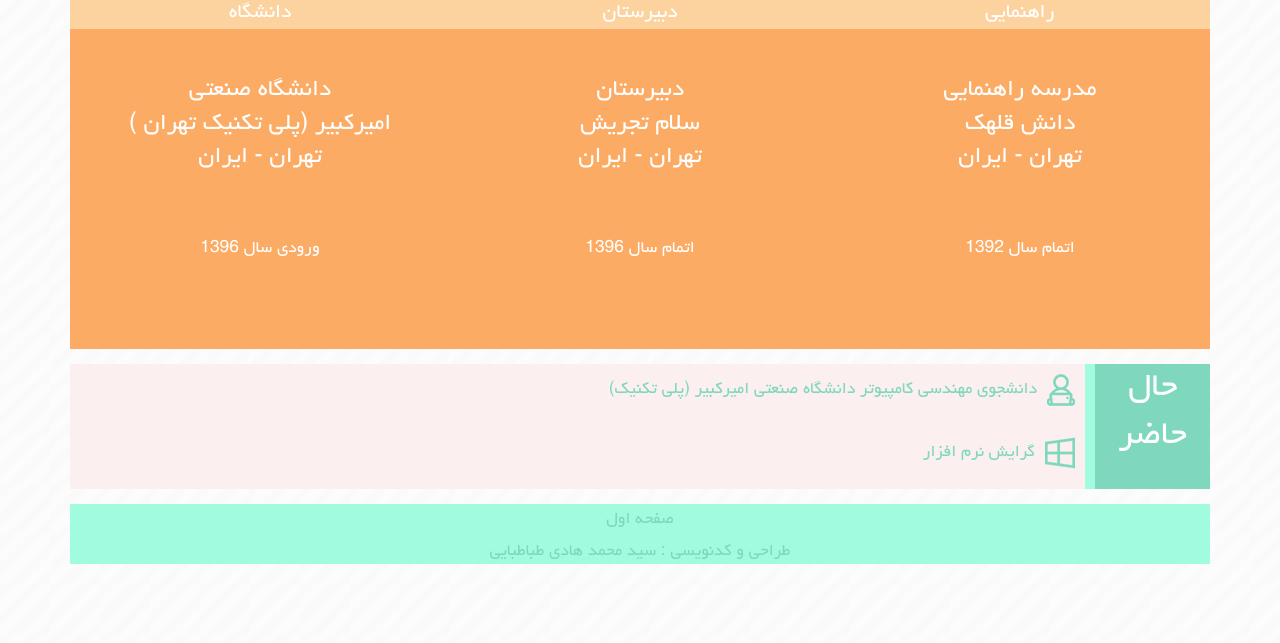
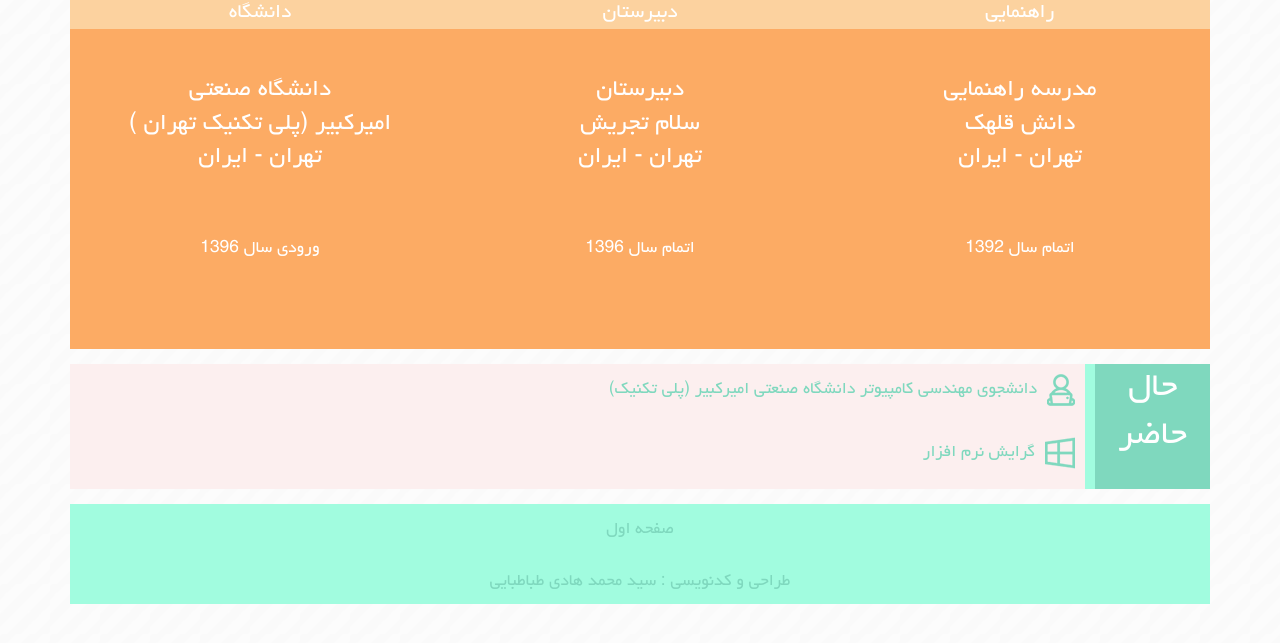
Before and after one commit to haditabatabaei/personalPortfolio, a PHP site: page /education.html in a window 1280 px wide. Shown: the part 66-709 px from the top of the page. Run offline with PHP 8.4, Linux system fonts and the light colour scheme.

Commit message:
educational copyright css styles

```diff
--- a/assets/css/educational.css
+++ b/assets/css/educational.css
@@ -125,6 +125,12 @@
     min-width: 125px;
 }
 
+#copyright h5 {
+    padding: 10px;
+}
+
+/***** MEDIA QUERY FOR SMALL SCREENS ***/
+
 @media only screen and (max-width: 768px) {
     body {
         /*background: red;*/
```
